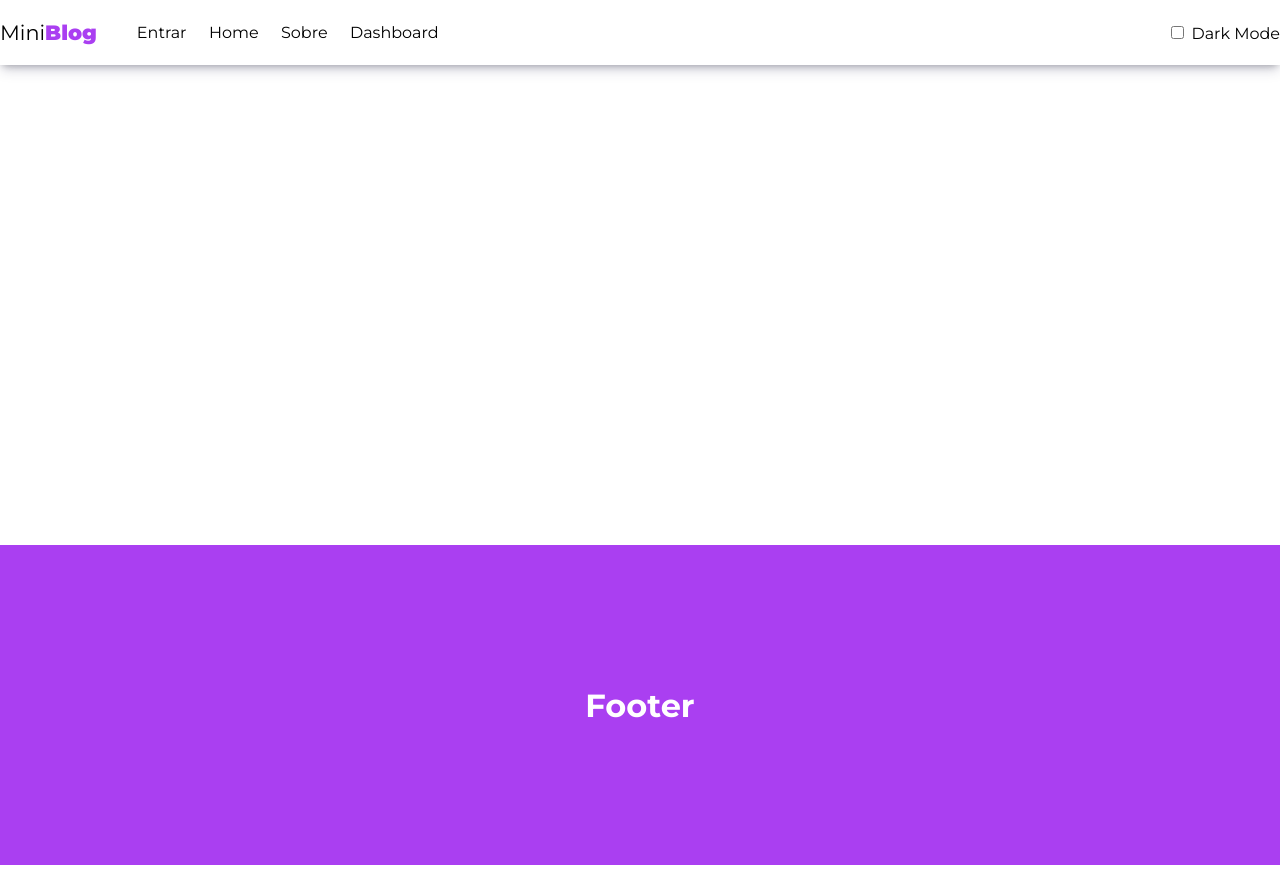
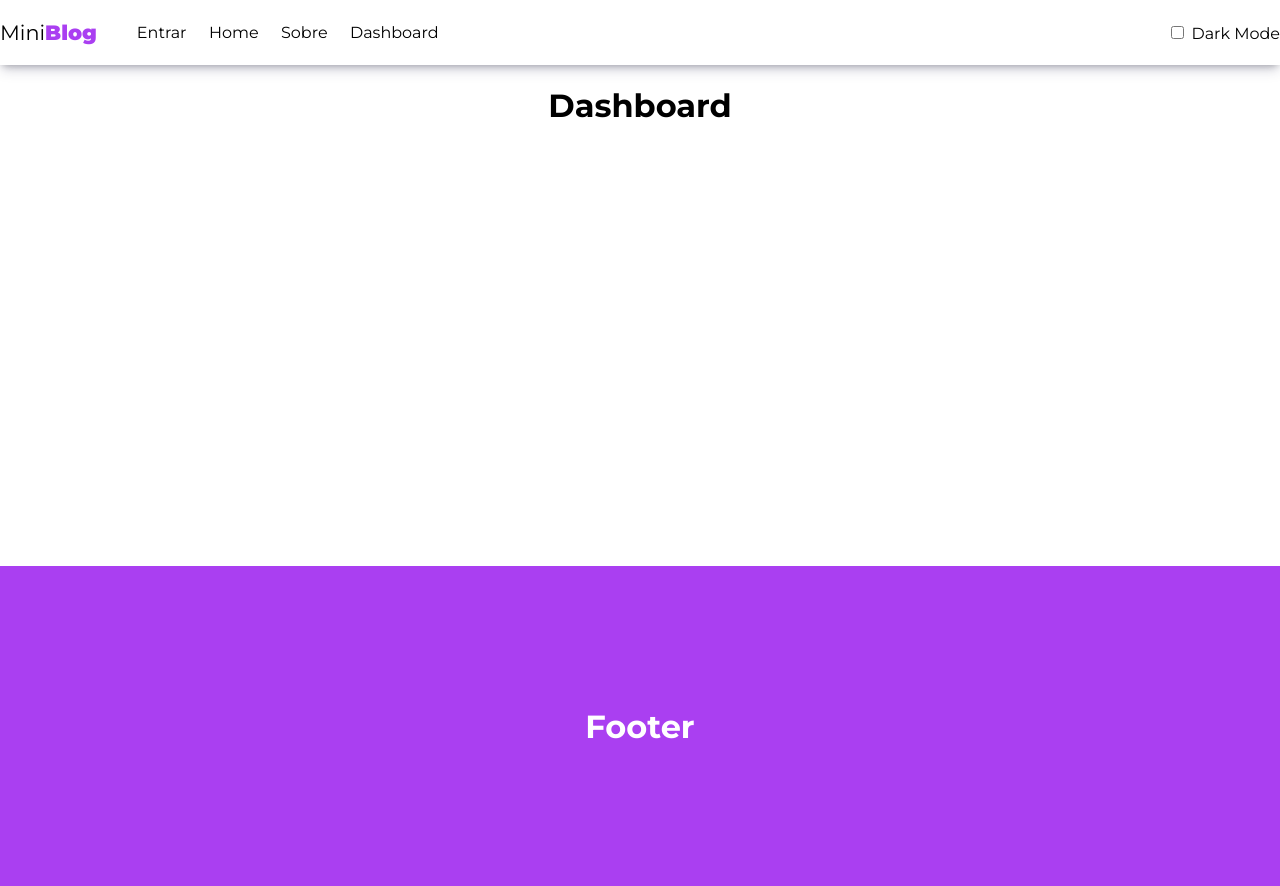
Before and after one commit to fabio2g/miniblog, a React (Create React App) app: page /dashboard in a window 1280 px wide. Before the commit the page ends 865 px from the top, so only its background shows below. Built offline with nearby package versions, Linux system fonts and the light colour scheme.

Commit message:
alterado a rota about e criado a página dashboard e sua rota

```diff
--- a/src/App.js
+++ b/src/App.js
@@ -3,8 +3,8 @@ import { BrowserRouter, Route, Routes } from "react-router-dom";
 import "./App.css";
 import Footer from "./components/Footer/Footer";
 import Navbar from "./components/Navbar/Navbar";
-import { ThemeProvider } from "./context/ThemeContext";
-import { About } from "./pages/About/About";
+import About from "./pages/About/About";
+import Dashboard from "./pages/Dashboard/Dashboard";
 import Home from "./pages/Home/Home";
 import Login from "./pages/Login/Login";
 
@@ -24,6 +24,7 @@ function App() {
                         <Route path="/" element={<Home />} />
                         <Route path="/about" element={<About />} />
                         <Route path="/login" element={<Login />} />
+                        <Route path="/dashboard" element={<Dashboard />} />
                     </Routes>
                 </div>
                 <Footer theme={theme} />
--- a/src/components/Navbar/Navbar.js
+++ b/src/components/Navbar/Navbar.js
@@ -28,7 +28,7 @@ const Navbar = ({ themeState }) => {
                             <NavLink to={"/about"}>Sobre</NavLink>
                         </li>
                         <li>
-                            <NavLink to={"/"}>Dashboard</NavLink>
+                            <NavLink to={"/dashboard"}>Dashboard</NavLink>
                         </li>
                     </ul>
                 </div>
--- a/src/pages/About/About.js
+++ b/src/pages/About/About.js
@@ -1,9 +1,11 @@
-import styles from "./About.module.css";
+import React from "react";
 
-export const About = () => {
+const About = () => {
     return (
         <div>
             <h1>About</h1>
         </div>
     );
 };
+
+export default About;
--- /dev/null
+++ b/src/pages/Dashboard/Dashboard.js
@@ -0,0 +1,11 @@
+import styles from "./Dashboard.module.css";
+
+const Dashboard = () => {
+    return (
+        <div>
+            <h1>Dashboard</h1>
+        </div>
+    );
+};
+
+export default Dashboard;
```
Also changed, not shown: src/pages/Dashboard/Dashboard.module.css (added).
